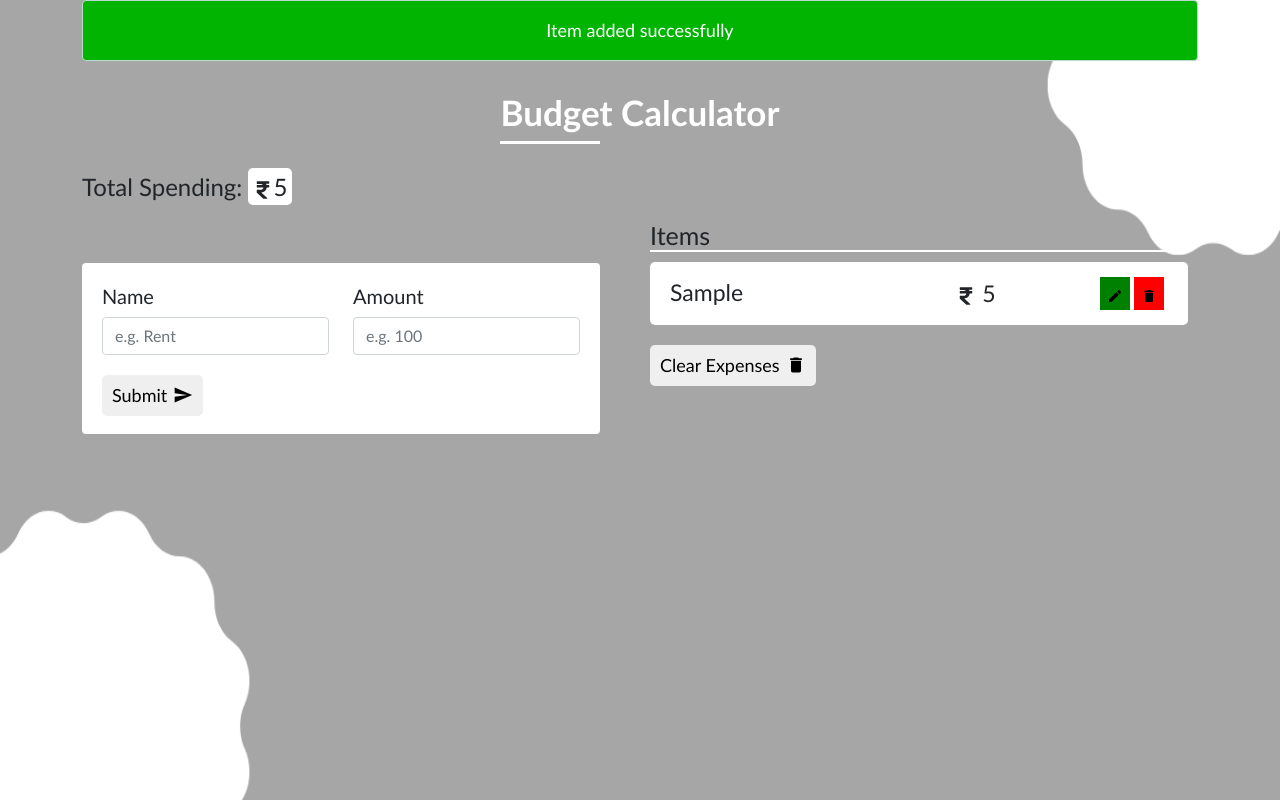
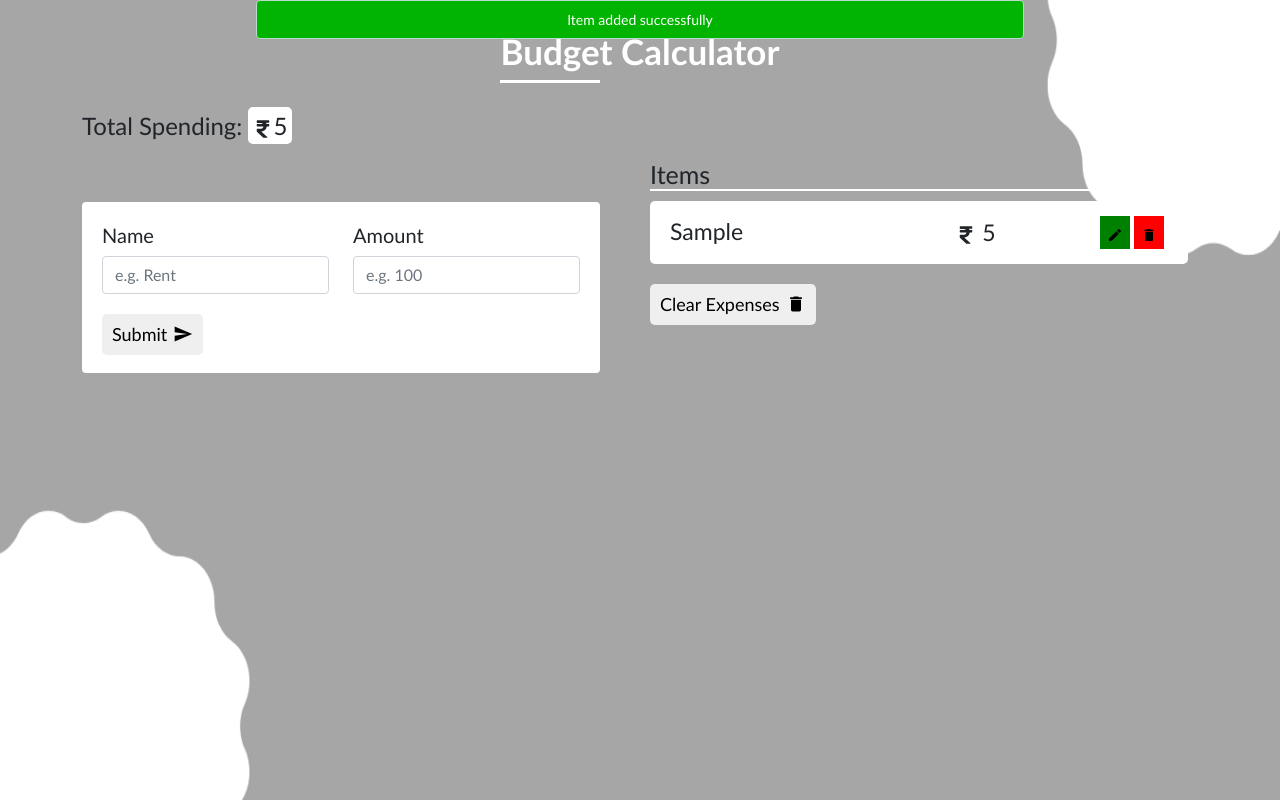
Before and after one commit to JenilGajjar20/React_budgetCalculator, a React (Create React App) app: page / in a window 1280 px wide. Both pictures are taken after typing "Sample", "5" into the empty fields and a click on the button "Submit". Built offline with nearby package versions, Linux system fonts and the light colour scheme.

Commit message:
fix: alert Option

```diff
--- a/src/App.js
+++ b/src/App.js
@@ -109,7 +109,7 @@ function App() {
 
   return (
     <>
-      {alert.show && <Alerts type={alert.type} text={alert.text} />}
+      <div className="alert__flow">{alert.show && <Alerts type={alert.type} text={alert.text} />}</div>
       <h1 className="budget__calc">Budget Calculator</h1>
       <h4>
         Total Spending:{" "}
--- a/src/index.css
+++ b/src/index.css
@@ -98,6 +98,7 @@ form {
 .submit__btn:hover {
   background-color: lightgray;
 }
+
 .clear__btn {
   margin-left: 0;
 }
@@ -189,9 +190,14 @@ form {
 }
 
 .alert {
-  font-size: 18px;
+  font-size: 14px;
   color: #fff;
   text-align: center;
+  border-radius: 4px;
+  width: 60%;
+  margin: 0 auto;
+  padding: 0.5rem;
+
 }
 
 .alert-success {
@@ -202,10 +208,23 @@ form {
   background-color: rgb(245, 50, 50);
 }
 
+.alert__flow {
+  position: absolute;
+  top: 0;
+  right: 0;
+  left: 0;
+  margin-left: auto;
+  margin-right: auto;
+  /* width: 100px; */
+  z-index: 9;
+}
+
+
 @media (max-width: 1060px) {
   .App {
     grid-template-columns: 1fr;
   }
+
   form {
     background-color: #fff;
     padding: 18px 20px;
@@ -213,6 +232,7 @@ form {
     border-radius: 4px;
     margin: 30px 0;
   }
+
   h4 {
     text-align: center;
   }
@@ -222,11 +242,17 @@ form {
   form .row {
     display: block;
   }
+
+  .alert {
+    width: 95%;
+  }
+
   .item__amount {
     display: flex;
     justify-content: center;
     align-items: center;
   }
+
   .item__info {
     font-size: 18px;
     font-weight: bold;
@@ -240,6 +266,7 @@ form {
 }
 
 @media (max-width: 315px) {
+
   .edit__btn,
   .delete__btn {
     display: flex;
```
